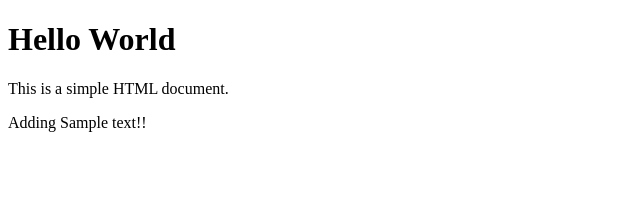
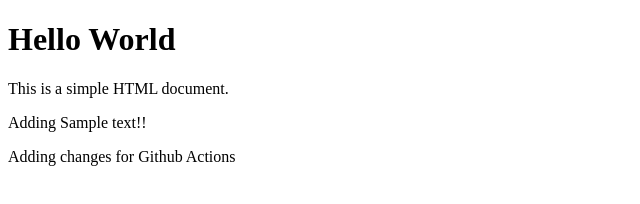
Before and after one commit to hareeshraj/github-test-actions, a plain HTML site: page index.html in a window 1280 px wide. Shown: the whole page, without its empty margins (0-640 px from the left). Drawn offline with Linux system fonts and the light colour scheme.

Commit message:
Update index.html

```diff
--- a/index.html
+++ b/index.html
@@ -9,5 +9,6 @@
     <h1>Hello World</h1>
     <p>This is a simple HTML document.</p>
     <p> Adding Sample text!!</p>
+    <p> Adding changes for Github Actions</p>
 </body>
 </html>
```
